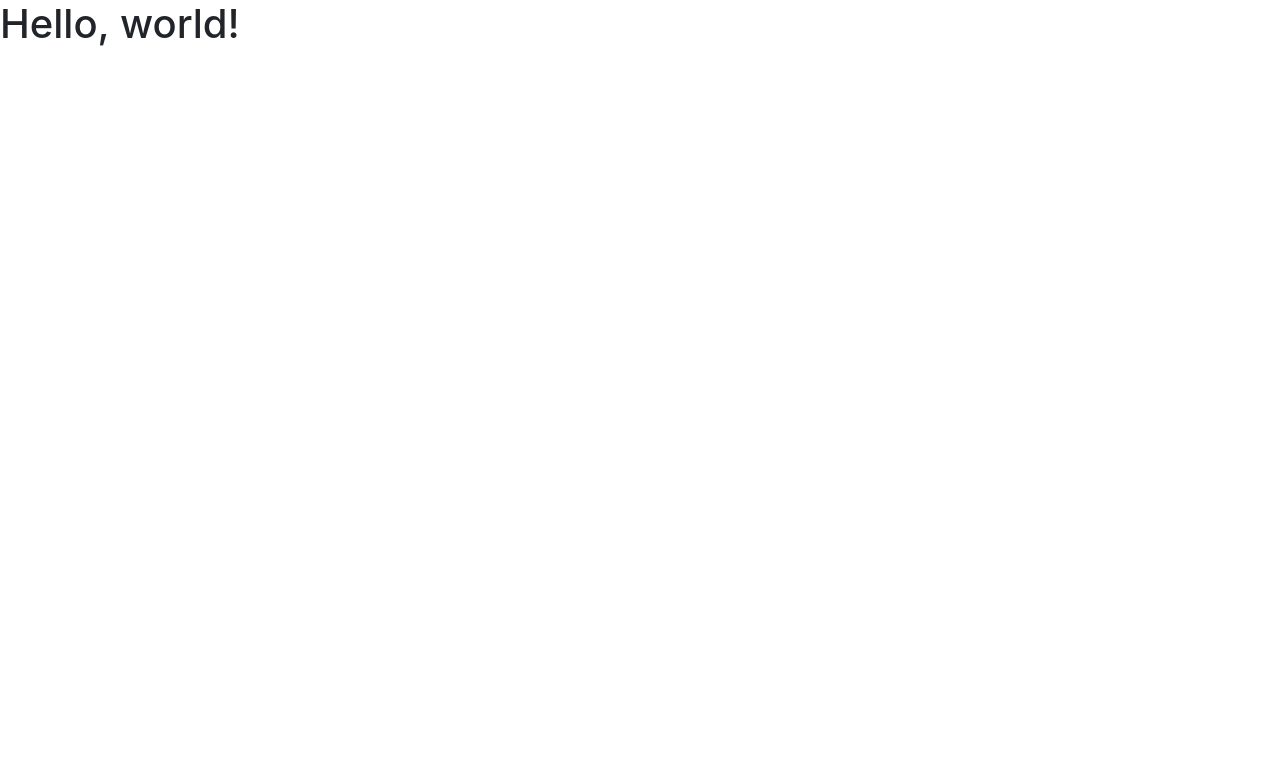
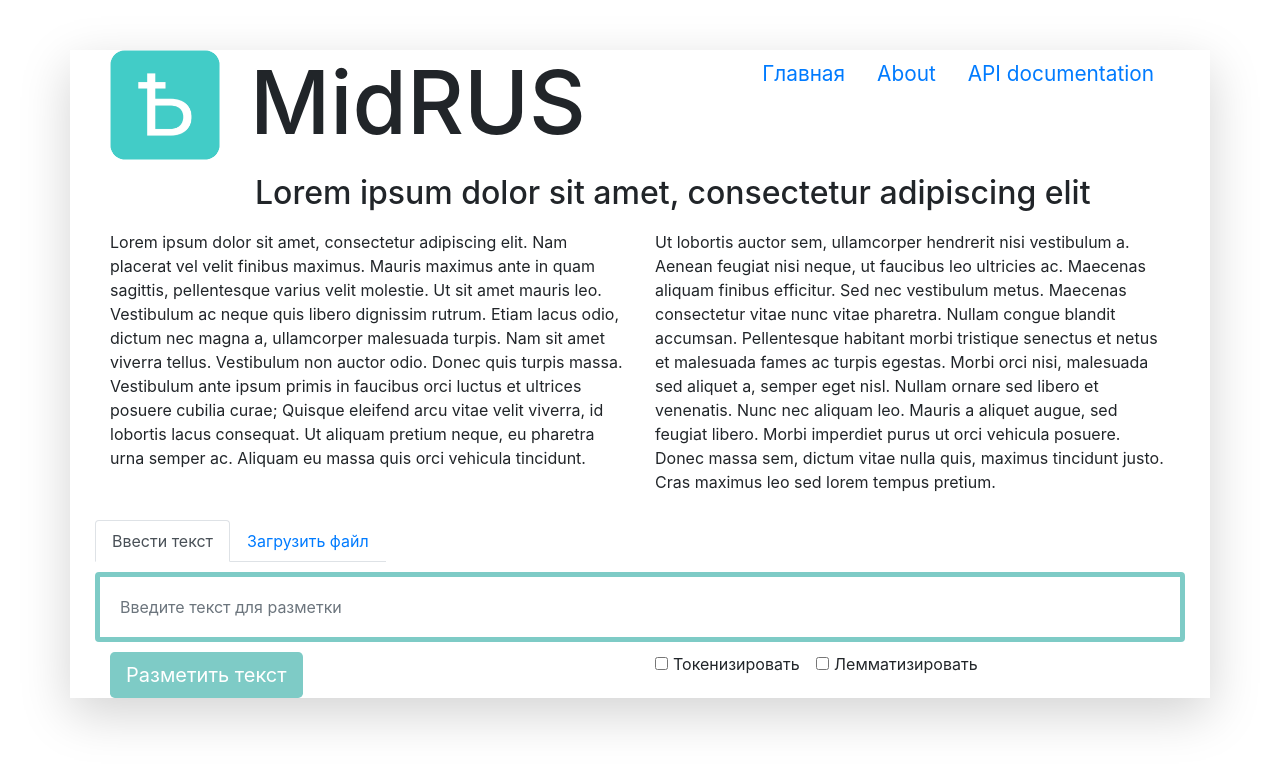
Before and after one commit to olgasem10/MidRusFront, a website: page main.html in a window 1280 px wide. Drawn offline with nearby package versions, Linux system fonts and the light colour scheme.

Commit message:
Making first page

```diff
--- /dev/null
+++ b/css/main.css
@@ -0,0 +1,44 @@
+.red {
+    /*border: solid 1px red;*/
+}
+
+.container {
+    margin-top: 50px;
+}
+.row {
+    margin: 10px;
+}
+.big-logo {
+    margin-right: 30px;
+}
+.top-nav {
+    font-size: 1.3rem;
+}
+
+.descriptor {
+    margin-left: 160px;
+}
+
+.main-head {
+    font-weight: 500;
+}
+
+.my-form {
+
+    border: solid 5px;
+    border-color: #7ecbc6;
+    padding: 30px 10px 30px 20px;
+}
+
+.forform {
+    padding: 0px;
+}
+
+.file-input {
+    padding: 20px 0px 5px 0px;
+}
+
+.btn-lg {
+    background-color: #7ecbc6;
+    border: 0px;
+}
--- /dev/null
+++ b/js/main.js
@@ -0,0 +1,3 @@
+//$(function() {
+//    $('#home-tab').css("background-color", "#7ecbc6")
+//})
--- a/main.html
+++ b/main.html
@@ -7,22 +7,120 @@
 
     <!-- Bootstrap CSS -->
     <link rel="stylesheet" href="node_modules/bootstrap/dist/css/bootstrap.min.css">
+    <link rel="stylesheet" href="css/main.css">
 
     <title>Hello, world!</title>
   </head>
   <body>
-    <h1>Hello, world!</h1>
+    <div class="container red shadow-lg">
+        <div class="row red">
+            <div class="col red">
+              <img src="images/logo.png" class="float-left big-logo" alt="logo" height="110">
 
-    <!-- Optional JavaScript; choose one of the two! -->
+              <h1 class="display-2 main-head">MidRUS</h1>
+            </div>
+
+            <div class="col red">
+              <ul class="nav float-right top-nav">
+                <li class="nav-item">
+                  <a class="nav-link active" href="#">Главная</a>
+                </li>
+                 <li class="nav-item">
+                  <a class="nav-link" href="#">About</a>
+                </li>
+                <li class="nav-item">
+                  <a class="nav-link" href="#">API documentation</a>
+                </li>
+              </ul>
+            </div>
+        </div>
+
+        <div class="row red">
+            <h2 class="descriptor">Lorem ipsum dolor sit amet, consectetur adipiscing elit</h2>
+        </div>
+
+        <div class="row red">
+            <div class="col red">
+                <p> Lorem ipsum dolor sit amet, consectetur adipiscing elit. Nam placerat
+                    vel velit finibus maximus. Mauris maximus ante in quam sagittis,
+                    pellentesque varius velit molestie. Ut sit amet mauris leo. Vestibulum ac
+                    neque quis libero dignissim rutrum. Etiam lacus odio, dictum nec magna
+                    a, ullamcorper malesuada turpis. Nam sit amet viverra tellus. Vestibulum
+                    non auctor odio. Donec quis turpis massa. Vestibulum ante ipsum primis
+                    in faucibus orci luctus et ultrices posuere cubilia curae; Quisque eleifend
+                    arcu vitae velit viverra, id lobortis lacus consequat. Ut aliquam pretium
+                    neque, eu pharetra urna semper ac. Aliquam eu massa quis orci vehicula
+                    tincidunt.
+                </p>
+            </div>
+            <div class="col red">
+                <p> Ut lobortis auctor sem, ullamcorper hendrerit nisi vestibulum a. Aenean
+                    feugiat nisi neque, ut faucibus leo ultricies ac. Maecenas aliquam finibus
+                    efficitur. Sed nec vestibulum metus. Maecenas consectetur vitae nunc
+                    vitae pharetra. Nullam congue blandit accumsan. Pellentesque habitant
+                    morbi tristique senectus et netus et malesuada fames ac turpis egestas.
+                    Morbi orci nisi, malesuada sed aliquet a, semper eget nisl. Nullam ornare
+                    sed libero et venenatis. Nunc nec aliquam leo. Mauris a aliquet augue,
+                    sed feugiat libero. Morbi imperdiet purus ut orci vehicula posuere. Donec
+                    massa sem, dictum vitae nulla quis, maximus tincidunt justo. Cras
+                    maximus leo sed lorem tempus pretium.
+                </p>
+            </div>
+        </div>
+
+        <div class="row red">
+            <ul class="nav nav-tabs" id="myTab" role="tablist">
+                <li class="nav-item" role="presentation">
+                  <a class="nav-link active" id="home-tab" data-toggle="tab" href="#home" role="tab" aria-controls="home" aria-selected="true">Ввести текст</a>
+                </li>
+                <li class="nav-item" role="presentation">
+                  <a class="nav-link" id="profile-tab" data-toggle="tab" href="#profile" role="tab" aria-controls="profile" aria-selected="false">Загрузить файл</a>
+              </ul>
+        </div>
+        <div class="row red">
+            <div class="col red forform">
+
+              <div class="tab-content" id="myTabContent">
+                <div class="tab-pane fade show active" id="home" role="tabpanel" aria-labelledby="home-tab">
+
+                    <input type="text" class="form-control my-form" placeholder="Введите текст для разметки">
+
+
+                </div>
+                <div class="tab-pane fade" id="profile" role="tabpanel" aria-labelledby="profile-tab">
+                    <form class="file-input">
+                        <div class="form-group">
+                          <input type="file" class="form-control-file" id="exampleFormControlFile1">
+                        </div>
+                      </form>
+                </div>
+              </div>
+            </div>
+        </div>
+        <div class="row red">
+            <div class="col red">
+                <button type="button" class="btn btn-info btn-lg">Разметить текст</button>
+            </div>
+            <div class="col red">
+                <div class="form-check form-check-inline">
+                    <input class="form-check-input" type="checkbox" id="inlineCheckbox1" value="option1">
+                    <label class="form-check-label" for="inlineCheckbox1">Токенизировать</label>
+                  </div>
+                  <div class="form-check form-check-inline">
+                    <input class="form-check-input" type="checkbox" id="inlineCheckbox2" value="option2">
+                    <label class="form-check-label" for="inlineCheckbox2">Лемматизировать</label>
+                  </div>
+            </div>
+
+        </div>
+
+    </div>
+
 
     <!-- Option 1: jQuery and Bootstrap Bundle (includes Popper) -->
     <script src="node_modules/jquery/dist/jquery.min.js"></script>
     <script src="node_modules/bootstrap/dist/js/bootstrap.min.js"></script>
+    <script src="js/main.js"></script>
 
-    <!-- Option 2: jQuery, Popper.js, and Bootstrap JS
-    <script src="https://code.jquery.com/jquery-3.5.1.slim.min.js" integrity="sha384-DfXdz2htPH0lsSSs5nCTpuj/zy4C+OGpamoFVy38MVBnE+IbbVYUew+OrCXaRkfj" crossorigin="anonymous"></script>
-    <script src="https://cdn.jsdelivr.net/npm/popper.js@1.16.1/dist/umd/popper.min.js" integrity="sha384-9/reFTGAW83EW2RDu2S0VKaIzap3H66lZH81PoYlFhbGU+6BZp6G7niu735Sk7lN" crossorigin="anonymous"></script>
-    <script src="https://cdn.jsdelivr.net/npm/bootstrap@4.5.3/dist/js/bootstrap.min.js" integrity="sha384-w1Q4orYjBQndcko6MimVbzY0tgp4pWB4lZ7lr30WKz0vr/aWKhXdBNmNb5D92v7s" crossorigin="anonymous"></script>
-    -->
   </body>
 </html>
```
Also changed, not shown: images/logo.png (added).
